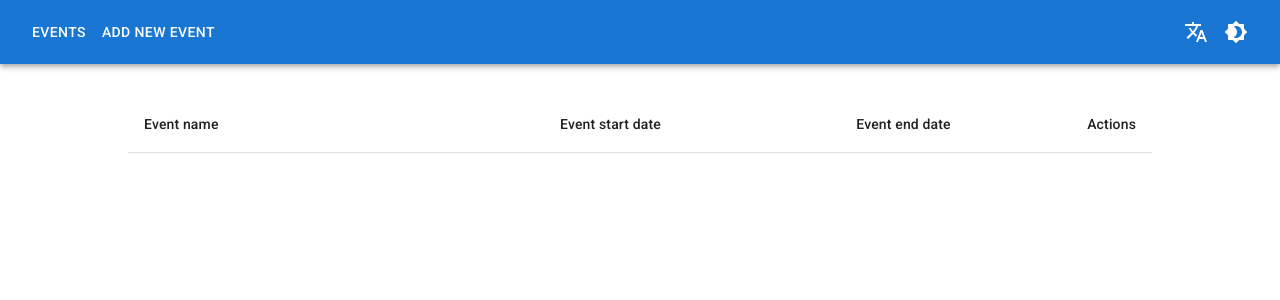
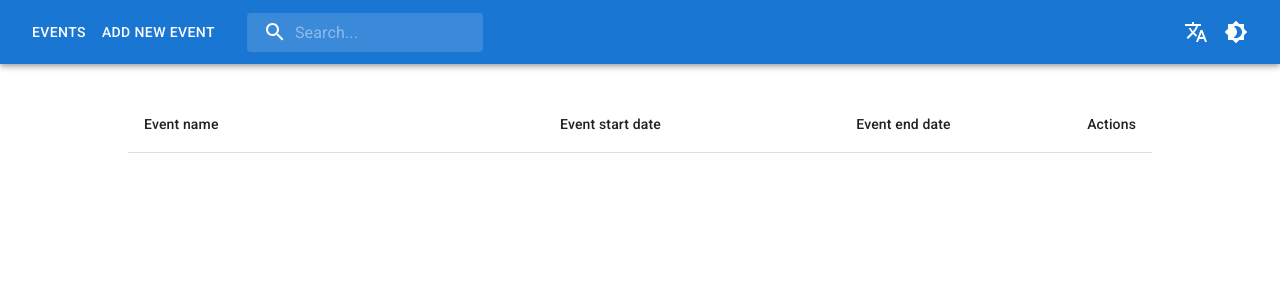
Before and after one commit to Oyoshi/events-app, a React (Create React App) app: page /events in a window 1280 px wide. Shown: the top 300 px of the page. Built offline with nearby package versions, Linux system fonts and the light colour scheme.

Commit message:
feat: add debounced searching event by names

```diff
--- a/package.json
+++ b/package.json
@@ -18,6 +18,7 @@
     "@types/react-dom": "^18.0.2",
     "date-fns": "^2.29.2",
     "i18next": "^21.9.1",
+    "lodash": "^4.17.21",
     "react": "^18.2.0",
     "react-dom": "^18.2.0",
     "react-hook-form": "^7.34.2",
--- a/src/components/navbar/navbar.const.ts
+++ b/src/components/navbar/navbar.const.ts
@@ -19,3 +19,5 @@ export const LANGUAGES: Language[] = [
     name: "en",
   },
 ];
+
+export const DEBOUNCE_DELAY_IN_MS = 500;
--- a/src/components/navbar/navbar.interface.ts
+++ b/src/components/navbar/navbar.interface.ts
@@ -6,3 +6,7 @@ export type NavLink = {
 export type Language = {
   name: string;
 };
+
+export interface NavbarProps {
+  onSearch?: (val: string) => void;
+}
--- a/src/components/navbar/navbar.tsx
+++ b/src/components/navbar/navbar.tsx
@@ -1,4 +1,5 @@
-import { useState, MouseEvent } from "react";
+import { useState, useCallback, MouseEvent, ChangeEvent, FC } from "react";
+import debounce from "lodash/debounce";
 import { Link as RouterLink } from "react-router-dom";
 import { useTranslation } from "react-i18next";
 import {
@@ -12,12 +13,22 @@ import {
   MenuItem,
 } from "@mui/material";
 import { useTheme } from "@mui/material/styles";
-import { Brightness4, Brightness7, Translate } from "@mui/icons-material";
+import {
+  Brightness4,
+  Brightness7,
+  Translate,
+  Search,
+} from "@mui/icons-material";
 import { useColorMode } from "hooks";
+import {
+  SearchWrapper,
+  SearchIconWrapper,
+  StyledInputBase,
+} from "components/search-input";
 import { LINKS, LANGUAGES } from "./navbar.const";
-import { NavLink, Language } from "./navbar.interface";
+import { NavbarProps, NavLink, Language } from "./navbar.interface";
 
-export default function Navbar() {
+const Navbar: FC<NavbarProps> = ({ onSearch }) => {
   const { t, i18n } = useTranslation();
 
   const theme = useTheme();
@@ -39,6 +50,19 @@ export default function Navbar() {
     setAnchorEl(null);
   };
 
+  const handleOnChange = (e: ChangeEvent<HTMLInputElement>) => {
+    const { value } = e.target;
+    handleSearch(value);
+  };
+
+  // eslint-disable-next-line react-hooks/exhaustive-deps
+  const handleSearch = useCallback(
+    debounce((value) => {
+      onSearch!(value);
+    }, 500),
+    []
+  );
+
   return (
     <AppBar position="static">
       <Toolbar>
@@ -54,6 +78,18 @@ export default function Navbar() {
             </Link>
           </Button>
         ))}
+        {onSearch && (
+          <SearchWrapper>
+            <SearchIconWrapper>
+              <Search />
+            </SearchIconWrapper>
+            <StyledInputBase
+              placeholder={t("search")}
+              inputProps={{ "aria-label": "search" }}
+              onChange={handleOnChange}
+            />
+          </SearchWrapper>
+        )}
         <Box sx={{ ml: "auto" }}>
           <IconButton onClick={handleOnMenuOpen} color="inherit">
             <Translate />
@@ -89,4 +125,6 @@ export default function Navbar() {
       </Toolbar>
     </AppBar>
   );
-}
+};
+
+export default Navbar;
--- /dev/null
+++ b/src/components/search-input/index.ts
@@ -0,0 +1,5 @@
+export {
+  SearchWrapper,
+  SearchIconWrapper,
+  StyledInputBase,
+} from "./search-input";
--- /dev/null
+++ b/src/components/search-input/search-input.tsx
@@ -0,0 +1,41 @@
+import { styled, alpha } from "@mui/material/styles";
+import { InputBase } from "@mui/material";
+
+export const SearchWrapper = styled("div")(({ theme }) => ({
+  position: "relative",
+  borderRadius: theme.shape.borderRadius,
+  backgroundColor: alpha(theme.palette.common.white, 0.15),
+  "&:hover": {
+    backgroundColor: alpha(theme.palette.common.white, 0.25),
+  },
+  marginRight: theme.spacing(2),
+  marginLeft: 0,
+  width: "100%",
+  [theme.breakpoints.up("sm")]: {
+    marginLeft: theme.spacing(3),
+    width: "auto",
+  },
+}));
+
+export const SearchIconWrapper = styled("div")(({ theme }) => ({
+  padding: theme.spacing(0, 2),
+  height: "100%",
+  position: "absolute",
+  pointerEvents: "none",
+  display: "flex",
+  alignItems: "center",
+  justifyContent: "center",
+}));
+
+export const StyledInputBase = styled(InputBase)(({ theme }) => ({
+  color: "inherit",
+  "& .MuiInputBase-input": {
+    padding: theme.spacing(1, 1, 1, 0),
+    paddingLeft: `calc(1em + ${theme.spacing(4)})`,
+    transition: theme.transitions.create("width"),
+    width: "100%",
+    [theme.breakpoints.up("md")]: {
+      width: "20ch",
+    },
+  },
+}));
--- a/src/i18n/translations.json
+++ b/src/i18n/translations.json
@@ -11,7 +11,8 @@
       "actions": "Actions",
       "field-is-required": "{{field}} is required",
       "pl": "Polish",
-      "en": "English"
+      "en": "English",
+      "search": "Search..."
     }
   },
   "pl": {
@@ -26,7 +27,8 @@
       "actions": "Akcje",
       "field-is-required": "{{field}} jest wymagana",
       "pl": "Polski",
-      "en": "Angielski"
+      "en": "Angielski",
+      "search": "Szukaj..."
     }
   }
 }
--- a/src/pages/all-events-page/all-events-page.tsx
+++ b/src/pages/all-events-page/all-events-page.tsx
@@ -1,10 +1,15 @@
+import { useState } from "react";
 import { useAppSelector } from "hooks";
 import { selectEvents } from "store/reducers";
 import PageTemplate from "templates/page-template";
 import EventsTable from "components/events-table";
 
 export default function AllEventsPage() {
-  const events = useAppSelector(selectEvents).map((event) => {
+  const [searchPhrase, setSearchPhrase] = useState<string>();
+
+  const events = useAppSelector((state) =>
+    selectEvents(state, searchPhrase)
+  ).map((event) => {
     const { id, name, startDateTimeStamp, endDateTimeStamp } = event;
     const startDate = new Date(startDateTimeStamp);
     const endDate = new Date(endDateTimeStamp);
@@ -17,7 +22,7 @@ export default function AllEventsPage() {
   });
 
   return (
-    <PageTemplate wide>
+    <PageTemplate wide onSearch={setSearchPhrase}>
       <EventsTable events={events} />
     </PageTemplate>
   );
--- a/src/store/reducers/events/events.reducer.ts
+++ b/src/store/reducers/events/events.reducer.ts
@@ -34,7 +34,12 @@ const eventsSlice = createSlice({
 
 export const { createEvent, removeEvent, updateEvent } = eventsSlice.actions;
 
-export const selectEvents = (state: RootState) => state.events.eventsList;
+export const selectEvents = (state: RootState, searchPhrase?: string) =>
+  searchPhrase
+    ? state.events.eventsList.filter((event: Event) =>
+        event.name.includes(searchPhrase)
+      )
+    : state.events.eventsList;
 
 export const selectEvent = (state: RootState, id?: string) =>
   id ? state.events.eventsList.find((event: Event) => event.id === id) : null;
--- a/src/templates/page-template/page-template.interface.ts
+++ b/src/templates/page-template/page-template.interface.ts
@@ -5,5 +5,6 @@ export interface SCPageTemplateProps {
 }
 
 export interface PageTemplateProps extends SCPageTemplateProps {
+  onSearch?: (val: string) => void;
   children: ReactNode;
 }
--- a/src/templates/page-template/page-template.tsx
+++ b/src/templates/page-template/page-template.tsx
@@ -4,10 +4,10 @@ import Navbar from "components/navbar";
 import { SCPageContainer } from "./page-template.style";
 import { PageTemplateProps } from "./page-template.interface";
 
-const PageTemplate: FC<PageTemplateProps> = ({ wide, children }) => {
+const PageTemplate: FC<PageTemplateProps> = ({ wide, onSearch, children }) => {
   return (
     <Box>
-      <Navbar />
+      <Navbar onSearch={onSearch} />
       <SCPageContainer wide={wide}>{children}</SCPageContainer>
     </Box>
   );
```
